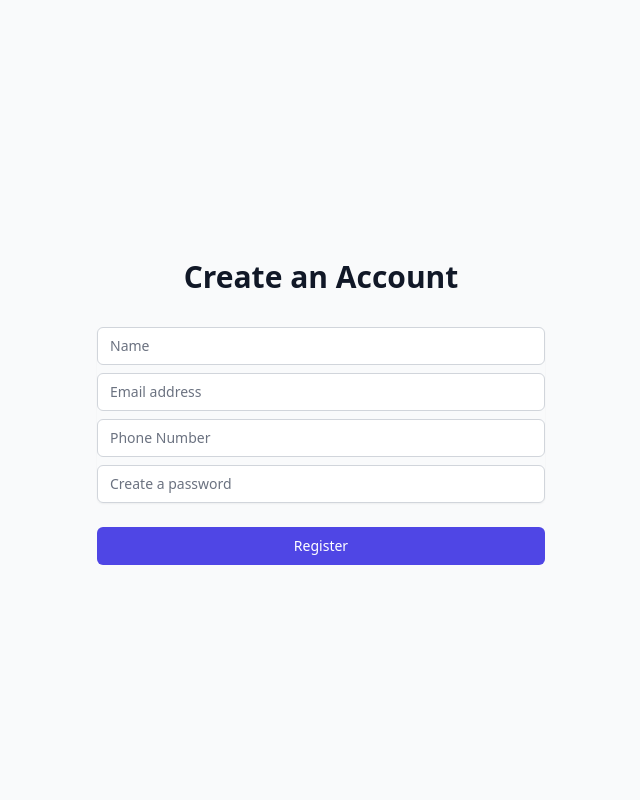
After one commit to KineticTactic/proj3, a Flask app: page /register in a window 1280 px wide. The commit adds this page. Shown: the whole page, without its empty margins (319-959 px from the left). Run offline with Flask 3, Linux system fonts and the light colour scheme; some libraries are stand-ins or nearby versions.

Commit message:
Register page

```diff
--- a/server/app.py
+++ b/server/app.py
@@ -27,5 +27,14 @@ def student_login():
 def club_login():
     return render_template('club_login.html')
 
+@app.route('/register')
+def register():
+    return render_template('register.html')
+
+@app.route('/feed')
+def user_feed():
+    return render_template('user_feed.html')
+
+
 if __name__ == "__main__":
     app.run(debug=True)
--- /dev/null
+++ b/server/templates/register.html
@@ -0,0 +1,39 @@
+{% extends "layout.html" %}
+
+{% block content %}
+<div class="min-h-screen flex items-center justify-center bg-gray-50 py-12 px-4 sm:px-6 lg:px-8">
+  <div class="max-w-md w-full space-y-8">
+    <div>
+      <h2 class="mt-6 text-center text-3xl font-extrabold text-gray-900">
+        Create an Account
+      </h2>
+    </div>
+    <form class="mt-8 space-y-6" action="#" method="POST">
+      <div class="rounded-md shadow-sm">
+        <div class="mb-2">
+          <label for="name" class="sr-only">Name</label>
+          <input id="name" name="name" type="text" required class="appearance-none rounded-md relative block w-full px-3 py-2 border border-gray-300 placeholder-gray-500 text-gray-900 focus:outline-none focus:ring-indigo-500 focus:border-indigo-500 focus:z-10 sm:text-sm" placeholder="Name">
+        </div>
+        <div class="mb-2">
+          <label for="email-address" class="sr-only">Email address</label>
+          <input id="email-address" name="email" type="email" autocomplete="email" required class="appearance-none rounded-md relative block w-full px-3 py-2 border border-gray-300 placeholder-gray-500 text-gray-900 focus:outline-none focus:ring-indigo-500 focus:border-indigo-500 focus:z-10 sm:text-sm" placeholder="Email address">
+        </div>
+        <div class="mb-2">
+          <label for="phone" class="sr-only">Phone Number</label>
+          <input id="phone" name="phone" type="tel" required class="appearance-none rounded-md relative block w-full px-3 py-2 border border-gray-300 placeholder-gray-500 text-gray-900 focus:outline-none focus:ring-indigo-500 focus:border-indigo-500 focus:z-10 sm:text-sm" placeholder="Phone Number">
+        </div>
+        <div class="mb-2">
+          <label for="password" class="sr-only">Password</label>
+          <input id="password" name="password" type="password" autocomplete="new-password" required class="appearance-none rounded-md relative block w-full px-3 py-2 border border-gray-300 placeholder-gray-500 text-gray-900 focus:outline-none focus:ring-indigo-500 focus:border-indigo-500 focus:z-10 sm:text-sm" placeholder="Create a password">
+        </div>
+      </div>
+
+      <div>
+        <button type="submit" class="group relative w-full flex justify-center py-2 px-4 border border-transparent text-sm font-medium rounded-md text-white bg-indigo-600 hover:bg-indigo-700 focus:outline-none focus:ring-2 focus:ring-offset-2 focus:ring-indigo-500">
+          Register
+        </button>
+      </div>
+    </form>
+  </div>
+</div>
+{% endblock %}
--- /dev/null
+++ b/server/templates/user_feed.html
@@ -0,0 +1,5 @@
+{% extends "layout.html" %}
+
+{% block content %}
+user feed!
+{% endblock %}
```
Also changed, not shown: server/templates/index.html (+8 -1 lines).
